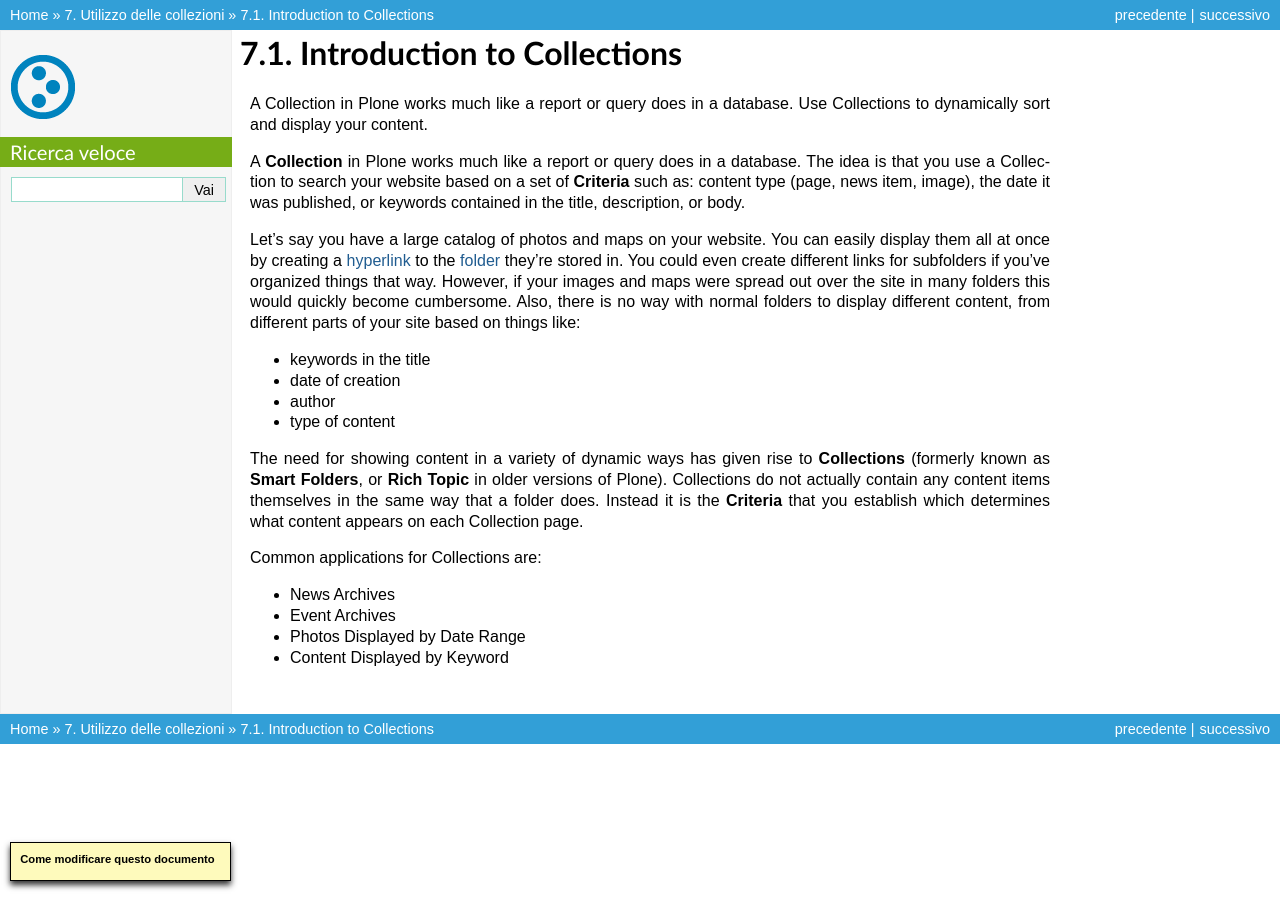
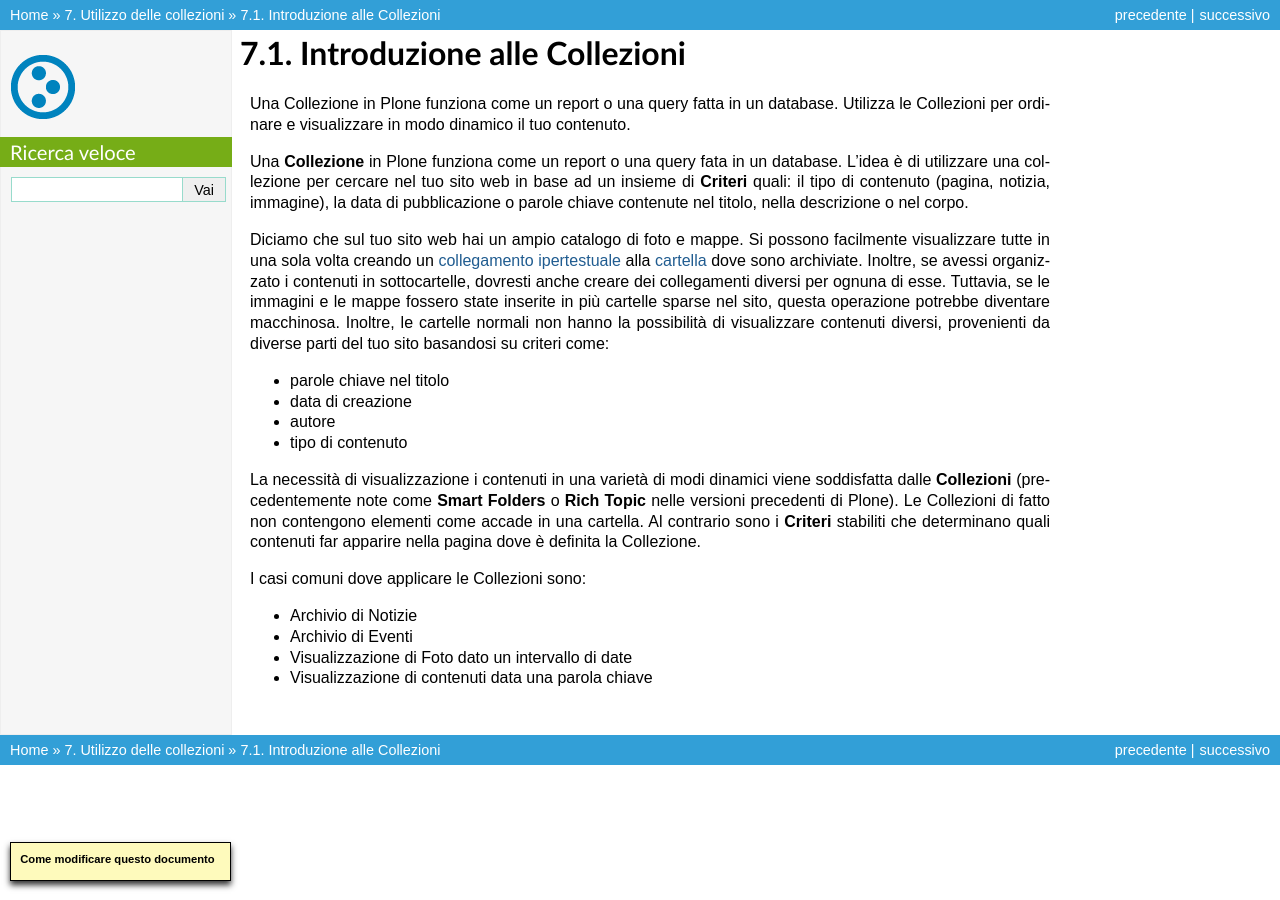
Before and after one commit to plone-it/collective.italiandocumentation, a Sphinx documentation site: the page built from source/using-collections/introduction-to-collections.rst, in a window 1280 px wide. Built offline with Sphinx 7.4.7, drawn with Linux system fonts in a browser that asks for light colours.

Commit message:
Traduzione completa.

```diff
--- a/source/using-collections/introduction-to-collections.rst
+++ b/source/using-collections/introduction-to-collections.rst
@@ -1,40 +1,41 @@
-Introduction to Collections
-================================
+Introduzione alle Collezioni
+============================
 
-A Collection in Plone works much like a report or query does in a
-database. Use Collections to dynamically sort and display your content.
+Una Collezione in Plone funziona come un report o una query fatta in
+un database. Utilizza le Collezioni per ordinare e visualizzare in modo
+dinamico il tuo contenuto.
 
-A **Collection** in Plone works much like a report or query does in a
-database. The idea is that you use a Collection to search your website
-based on a set of **Criteria** such as: content type (page, news item,
-image), the date it was published, or keywords contained in the title,
-description, or body.
+Una **Collezione** in Plone funziona come un report o una query fata in
+un database. L'idea è di utilizzare una collezione per cercare nel tuo sito web
+in base ad un insieme di **Criteri** quali: il tipo di contenuto (pagina, notizia,
+immagine), la data di pubblicazione o parole chiave contenute nel titolo, nella
+descrizione o nel corpo.
 
-Let's say you have a large catalog of photos and maps on your website.
-You can easily display them all at once by creating a
-`hyperlink <http://learnplone.onenw.org/glossary/hyperlink>`_ to the
-`folder <http://learnplone.onenw.org/glossary/folder>`_ they're stored
-in. You could even create different links for subfolders if you've
-organized things that way. However, if your images and maps were spread
-out over the site in many folders this would quickly become cumbersome.
-Also, there is no way with normal folders to display different content,
-from different parts of your site based on things like:
+Diciamo che sul tuo sito web hai un ampio catalogo di foto e mappe.
+Si possono facilmente visualizzare tutte in una sola volta creando un
+`collegamento ipertestuale <http://learnplone.onenw.org/glossary/hyperlink>`_ alla
+`cartella <http://learnplone.onenw.org/glossary/folder>`_ dove sono archiviate.
+Inoltre, se avessi organizzato i contenuti in sottocartelle, dovresti anche creare dei
+collegamenti diversi per ognuna di esse. Tuttavia, se le immagini e le mappe fossero state inserite
+in più cartelle sparse nel sito, questa operazione potrebbe diventare macchinosa.
+Inoltre, le cartelle normali non hanno la possibilità di visualizzare contenuti diversi,
+provenienti da diverse parti del tuo sito basandosi su criteri come:
 
--  keywords in the title
--  date of creation
--  author
--  type of content
+-  parole chiave nel titolo
+-  data di creazione
+-  autore
+-  tipo di contenuto
 
-The need for showing content in a variety of dynamic ways has given rise
-to **Collections** (formerly known as **Smart Folders**, or **Rich
-Topic** in older versions of Plone). Collections do not actually contain
-any content items themselves in the same way that a folder does. Instead
-it is the **Criteria** that you establish which determines what content
-appears on each Collection page.
+La necessità di visualizzazione i contenuti in una varietà di modi dinamici viene soddisfatta dalle
+**Collezioni** (precedentemente note come **Smart Folders** o **Rich
+Topic** nelle versioni precedenti di Plone). Le Collezioni di fatto non contengono
+elementi come accade in una cartella. Al contrario
+sono i **Criteri** stabiliti che determinano quali contenuti far apparire
+nella pagina dove è definita la Collezione.
 
-Common applications for Collections are:
+I casi comuni dove applicare le Collezioni sono:
 
--  News Archives
--  Event Archives
--  Photos Displayed by Date Range
--  Content Displayed by Keyword
+-  Archivio di Notizie
+-  Archivio di Eventi
+-  Visualizzazione di Foto dato un intervallo di date
+-  Visualizzazione di contenuti data una parola chiave
```
